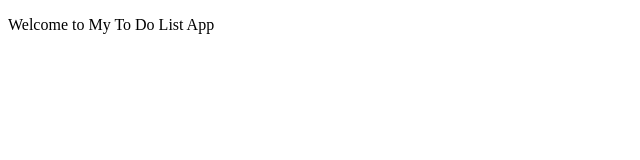
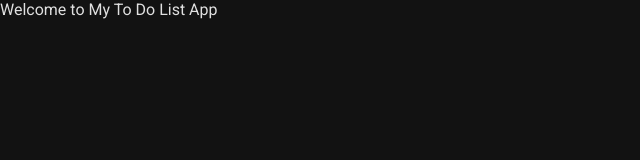
Before and after one commit to Abdulsalamdev/tasknest, a plain HTML site: page index.html in a window 1280 px wide. Shown: the whole page, without its empty margins (0-640 px from the left). Drawn offline with Linux system fonts and the light colour scheme.

Commit message:
feat: Set Up styling for the page

```diff
--- a/index.css
+++ b/index.css
@@ -0,0 +1,102 @@
+* {
+  margin: 0;
+  padding: 0;
+  box-sizing: border-box;
+}
+
+/* Light Mode Variables */
+:root {
+  /* Page / Container */
+  --bg-page: #f5f5f5;
+  --bg-container: #ffffff;
+  --text-default: #333333;
+  --shadow-container: rgba(0, 0, 0, 0.1);
+
+  /* Add Task Input & Button */
+  --input-border: #4CAF50;
+  --input-bg: #ffffff;
+  --input-text: #121212;
+  --add-btn-bg: #4CAF50;
+  --add-btn-text: #ffffff;
+  --add-btn-hover-opacity: 0.85;
+
+  /* Delete Task Button */
+  --delete-btn-bg: #f44336;
+  --delete-btn-text: #ffffff;
+  --delete-btn-hover-bg: #f0f0f0;
+  --delete-btn-hover-text: #f44336;
+
+  /* Mark Complete */
+  --task-completed-text: #999999;
+  --task-active-text: #333333;
+
+  /* Edit Task */
+  --edit-input-bg: #ffffff;
+  --edit-input-text: #333333;
+  --edit-input-border: #4CAF50;
+
+  /* Filter Tasks */
+  --filter-btn-active-bg: #4CAF50;
+  --filter-btn-active-text: #ffffff;
+  --filter-btn-inactive-bg: #e0e0e0;
+  --filter-btn-inactive-text: #333333;
+
+  /* Task Counter */
+  --task-counter-text: #333333;
+
+  /* Accent / UX / Transitions */
+  --accent-color: #FF9800;
+  --transition-time: 0.3s;
+}
+
+/* Dark Mode Variables */
+.dark-mode {
+  /* Page / Container */
+  --bg-page: #121212;
+  --bg-container: #1e1e1e;
+  --text-default: #e0e0e0;
+  --shadow-container: rgba(0, 0, 0, 0.6);
+
+  /* Add Task Input & Button */
+  --input-border: #81C784;
+  --input-bg: #1e1e1e;
+  --input-text: #ffffff;
+  --add-btn-bg: #81C784;
+  --add-btn-text: #121212;
+  --add-btn-hover-opacity: 0.85;
+
+  /* Delete Task Button */
+  --delete-btn-bg: #e57373;
+  --delete-btn-text: #ffffff;
+  --delete-btn-hover-bg: #2c2c2c;
+  --delete-btn-hover-text: #f44336;
+
+  /* Mark Complete */
+  --task-completed-text: #aaaaaa;
+  --task-active-text: #ffffff;
+
+  /* Edit Task */
+  --edit-input-bg: #1e1e1e;
+  --edit-input-text: #ffffff;
+  --edit-input-border: #81C784;
+
+  /* Filter Tasks */
+  --filter-btn-active-bg: #81C784;
+  --filter-btn-active-text: #121212;
+  --filter-btn-inactive-bg: #333333;
+  --filter-btn-inactive-text: #e0e0e0;
+
+  /* Task Counter */
+  --task-counter-text: #e0e0e0;
+
+  /* Accent / UX / Transitions */
+  --accent-color: #FFB74D;
+  --transition-time: 0.3s;
+}
+
+
+body {
+  font-family: "Roboto", sans-serif;
+  background: var(--bg-page);
+  color: var(--text-default);
+}
--- a/index.html
+++ b/index.html
@@ -1,11 +1,18 @@
 <!DOCTYPE html>
 <html lang="en">
-<head>
-    <meta charset="UTF-8">
-    <meta name="viewport" content="width=device-width, initial-scale=1.0">
+  <head>
+    <meta charset="UTF-8" />
+    <meta name="viewport" content="width=device-width, initial-scale=1.0" />
+    <link rel="preconnect" href="https://fonts.googleapis.com" />
+    <link rel="preconnect" href="https://fonts.gstatic.com" crossorigin />
+    <link
+      href="https://fonts.googleapis.com/css2?family=Roboto:ital,wght@0,100..900;1,100..900&display=swap"
+      rel="stylesheet"
+    />
+    <link rel="stylesheet" href="index.css">
     <title>To-Do-List-App</title>
-</head>
-<body>
+  </head>
+  <body class="dark-mode">
     <p>Welcome to My To Do List App</p>
-</body>
+  </body>
 </html>
```
